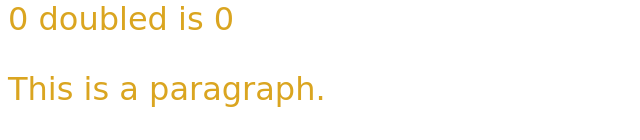
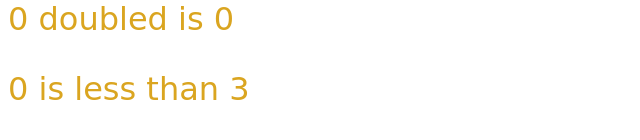
Before and after one commit to adobbs/learn-svelte, a SvelteKit app: page / in a window 1280 px wide. Shown: the part 256-396 px from the top of the page, without its empty margins (0-640 px from the left). Built offline with nearby package versions, Linux system fonts and the light colour scheme.

Commit message:
Add else and else if examples

```diff
--- a/src/routes/+page.svelte
+++ b/src/routes/+page.svelte
@@ -51,6 +51,10 @@
 <p>{count} doubled is {doubled}</p>
 {#if count > 5}
     <p>{count} is greater than 5</p>
+{:else if count < 3}
+    <p>{count} is less than 3</p>
+{:else}
+    <p>{count} is between 3 and 5, inclusive</p>
 {/if}
 
 
```
